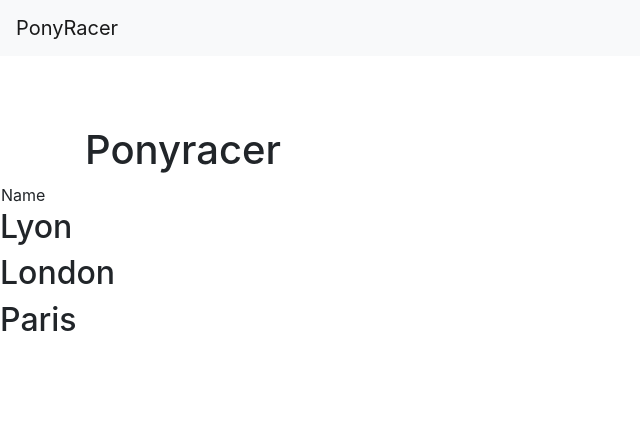
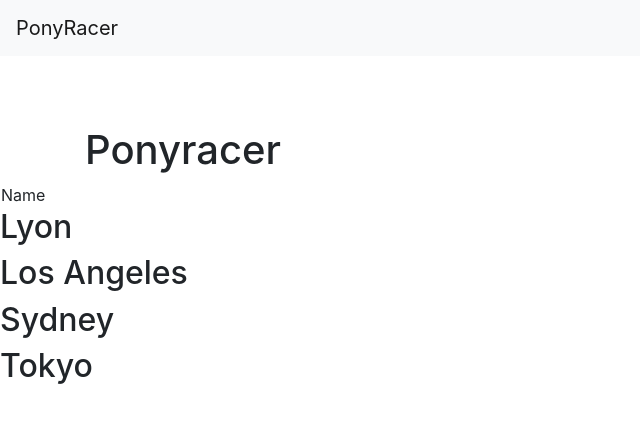
Before and after one commit to AliLabiadh/ponyracer, an Angular app: page / in a window 1280 px wide. Shown: the top 422 px of the page, without its empty margins (0-640 px from the left). Built offline with nearby package versions, Linux system fonts and the light colour scheme.

Commit message:
'4-UsingPipes'

```diff
--- a/exercise.json
+++ b/exercise.json
@@ -1 +1 @@
-{"pack":"46","id":3,"title":"Race service","specs":[{"name":"src/app/app.component.spec.ts","hash":"5d72bd4090161d9841719db533e75cb9f4a62318"}]}
+{"pack":"46","id":4,"title":"Using pipes","specs":[{"name":"src/app/app.component.spec.ts","hash":"5d72bd4090161d9841719db533e75cb9f4a62318"}]}
--- a/results/protractor-results.json
+++ b/results/protractor-results.json
@@ -6,6 +6,6 @@
         "passed": true
       }
     ],
-    "duration": 806
+    "duration": 658
   }
 ]
--- a/src/app/menu/menu.component.ts
+++ b/src/app/menu/menu.component.ts
@@ -1,10 +1,11 @@
-import { Component, OnInit } from '@angular/core';
+import {Component, OnInit} from '@angular/core';
 
 @Component({
   selector: 'pr-menu',
   templateUrl: './menu.component.html',
   styleUrls: ['./menu.component.css']
 })
+
 export class MenuComponent implements OnInit {
 
   navbarCollapsed = true;
--- a/src/app/race.service.ts
+++ b/src/app/race.service.ts
@@ -8,6 +8,12 @@ export class RaceService {
   constructor() { }
 
   list(): Array<RaceModel> {
-    return [{ name: 'Lyon' }, { name: 'London' }, { name: 'Paris' }];
+    return [
+      {name: 'Lyon'},
+      {name: 'Los Angeles'},
+      {name: 'Sydney'},
+      {name: 'Tokyo'},
+      {name: 'Casablanca'}
+      ];
   }
 }
--- a/src/app/races/races.component.html
+++ b/src/app/races/races.component.html
@@ -3,7 +3,7 @@
   <tr>
     <td>Name</td>
   </tr>
-  <tr *ngFor="let race of raceList">
+  <tr *ngFor="let race of raceList  | slice:0:4">
     <div>
     <h2>
       {{race.name}}
--- a/src/app/races/races.component.ts
+++ b/src/app/races/races.component.ts
@@ -1,4 +1,4 @@
-import { Component, OnInit } from '@angular/core';
+import {Component, OnInit} from '@angular/core';
 import {RaceService} from '../race.service';
 import {RaceModel} from '../models/race.model';
 
@@ -7,6 +7,7 @@ import {RaceModel} from '../models/race.model';
   templateUrl: './races.component.html',
   styleUrls: ['./races.component.css']
 })
+
 export class RacesComponent implements OnInit {
 
   raceList: Array<RaceModel> | undefined;
```
Also changed, not shown: results/karma-results.json (+1 -1 lines).
